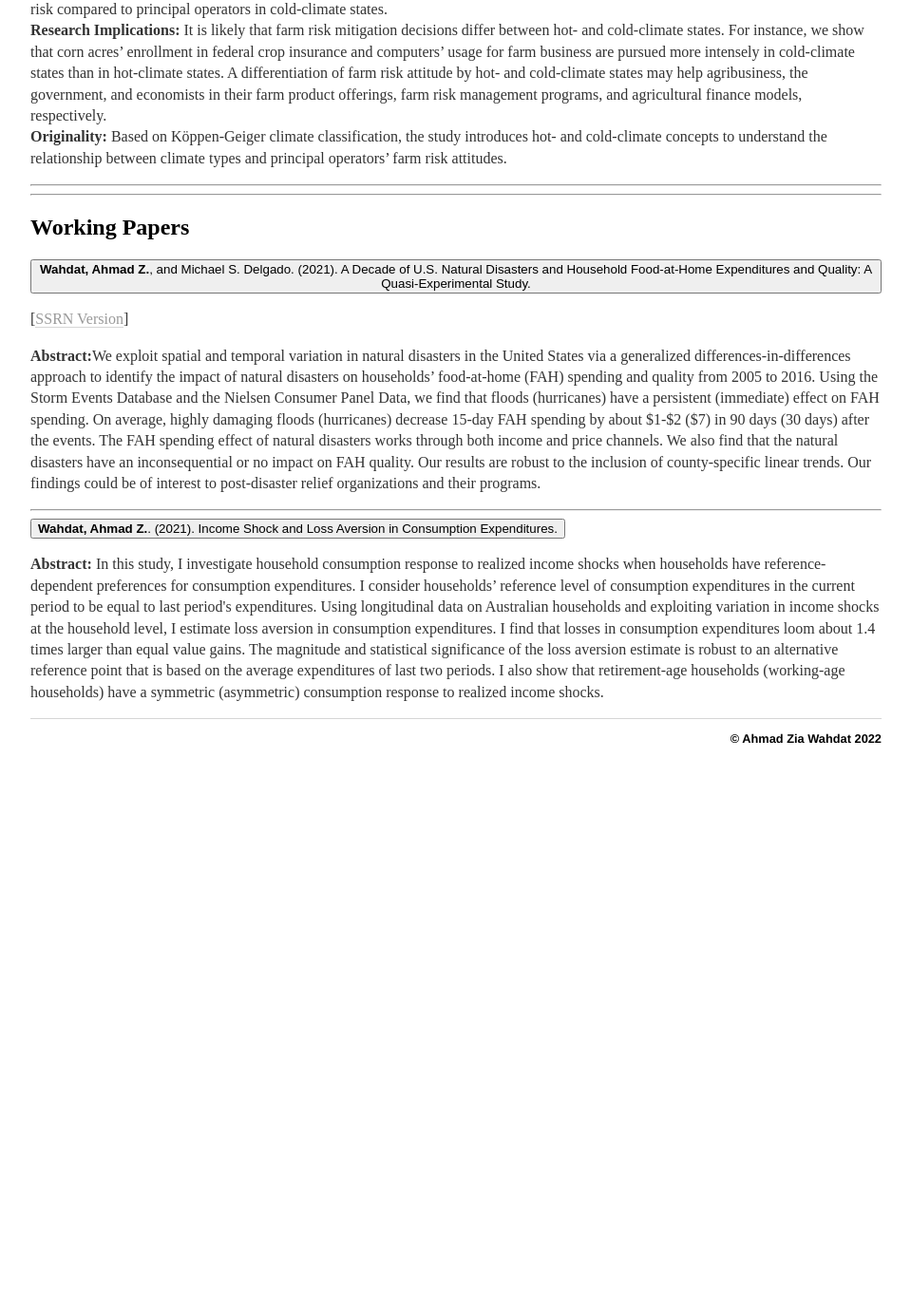
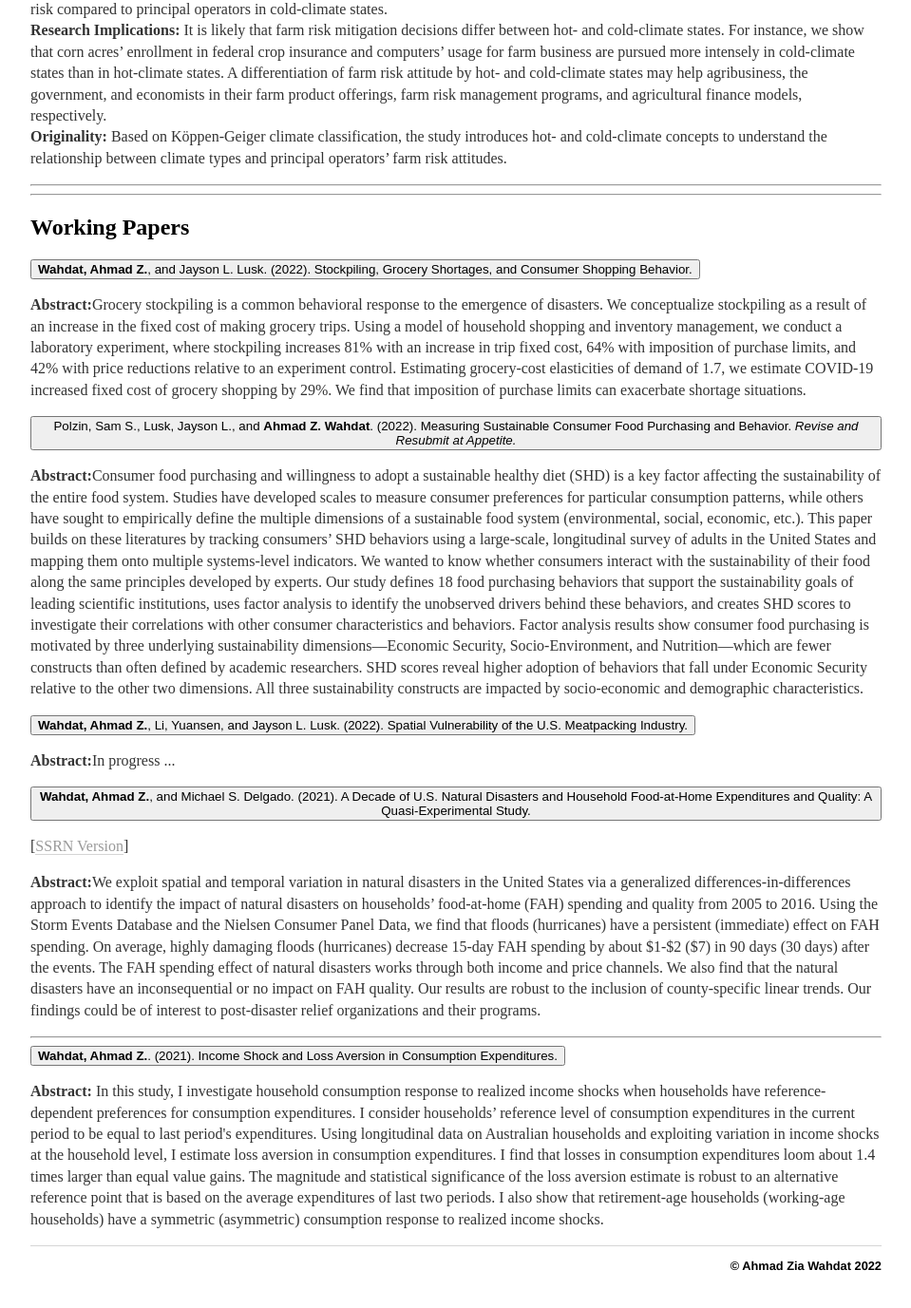
Before and after one commit to awahdat/webpage, a Jekyll site: the page built from research/index.html, in a window 1280 px wide and 1400 px high, scrolled down 1281 px. Shown: the top 1377 px of the window at 95% size, without its empty margins (160-1119 px from the left). Built offline with Jekyll 4.4.1, drawn with Linux system fonts in a browser that asks for light colours; before the commit the page ends 2126 px from its top, so only the background shows below that.

Commit message:
Update index.html

```diff
--- a/research/index.html
+++ b/research/index.html
@@ -91,6 +91,40 @@ Economic Impact Payments and Household Food Insufficiency during COVID-19: The C
 	<h2>Working Papers</h2>
 
 
+	<button class="accordion"><strong>Wahdat, Ahmad Z.</strong>, and Jayson L. Lusk. (2022). Stockpiling, Grocery Shortages,
+		and Consumer Shopping Behavior.</button>
+
+	<p><strong>Abstract:</strong>Grocery stockpiling is a common behavioral response to the emergence of disasters.
+		We conceptualize stockpiling as a result of an increase in the fixed cost of making grocery trips.
+		Using a model of household shopping and inventory management, we conduct a laboratory experiment,
+		where stockpiling increases 81% with an increase in trip fixed cost, 64% with imposition of purchase limits,
+		and 42% with price reductions relative to an experiment control. Estimating grocery-cost elasticities of demand of 1.7,
+		we estimate COVID-19 increased fixed cost of grocery shopping by 29%. We find that imposition of purchase limits
+		can exacerbate shortage situations.</p>
+
+
+	<button class="accordion">Polzin, Sam S., Lusk, Jayson L., and <strong>Ahmad Z. Wahdat</strong>. (2022). Measuring Sustainable Consumer
+		Food Purchasing and Behavior. <em>Revise and Resubmit at Appetite.</em> </button>
+
+	<p><strong>Abstract:</strong>Consumer food purchasing and willingness to adopt a sustainable healthy diet (SHD) is a key factor affecting
+		the sustainability of the entire food system. Studies have developed scales to measure consumer preferences for particular
+		consumption patterns, while others have sought to empirically define the multiple dimensions of a sustainable food system
+		(environmental, social, economic, etc.). This paper builds on these literatures by tracking consumers’ SHD behaviors using a
+		large-scale, longitudinal survey of adults in the United States and mapping them onto multiple systems-level indicators.
+		We wanted to know whether consumers interact with the sustainability of their food along the same principles developed by experts.
+		Our study defines 18 food purchasing behaviors that support the sustainability goals of leading scientific institutions,
+		uses factor analysis to identify the unobserved drivers behind these behaviors, and creates SHD scores to investigate their
+		correlations with other consumer characteristics and behaviors. Factor analysis results show consumer food purchasing is
+		motivated by three underlying sustainability dimensions—Economic Security, Socio-Environment, and Nutrition—which are fewer
+		constructs than often defined by academic researchers. SHD scores reveal higher adoption of behaviors that fall under
+		Economic Security relative to the other two dimensions. All three sustainability constructs are impacted by socio-economic
+		and demographic characteristics.</p>
+
+
+	<button class="accordion"><strong>Wahdat, Ahmad Z.</strong>, Li, Yuansen, and Jayson L. Lusk. (2022). Spatial Vulnerability
+		of the U.S. Meatpacking Industry.</button>
+
+	<p><strong>Abstract:</strong>In progress ...</p>
 
 	<button class="accordion"><strong>Wahdat, Ahmad Z.</strong>, and Michael S. Delgado. (2021). A Decade of U.S. Natural Disasters and Household Food-at-Home
 		Expenditures and Quality: A Quasi-Experimental Study.</button>
```
